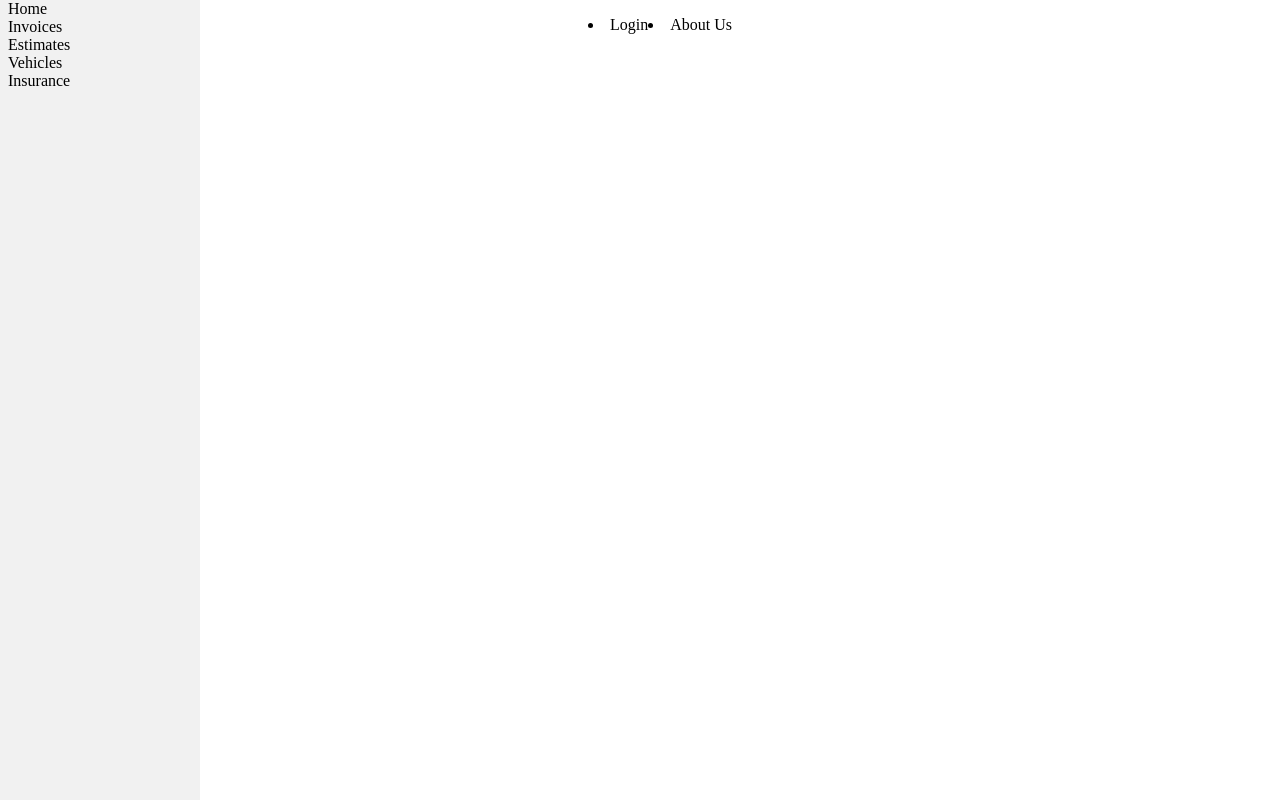
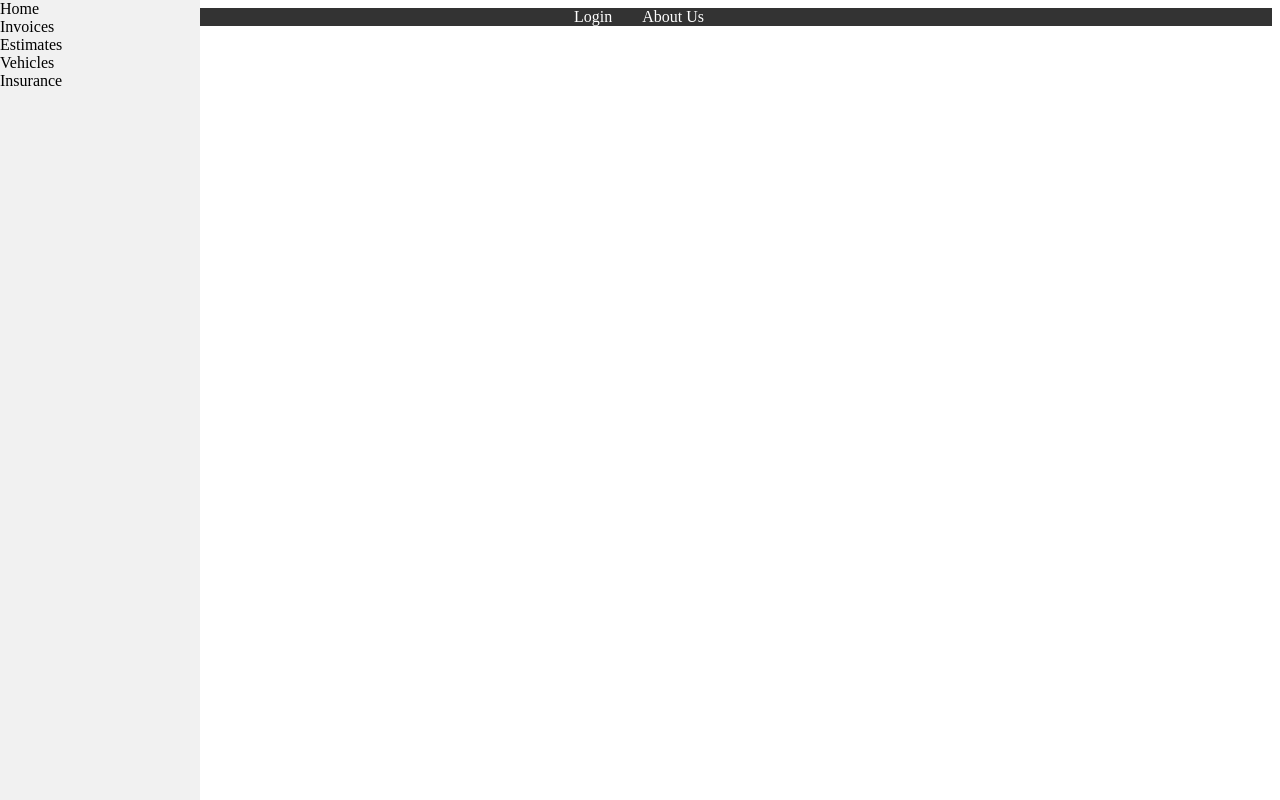
Before and after one commit to srservices9/bootp1.office-manager, a Flask app: page / in a window 1280 px wide. Run offline with Flask 3, Linux system fonts and the light colour scheme.

Commit message:
Further main-template work

```diff
--- a/src/bootp1/__init__.py
+++ b/src/bootp1/__init__.py
@@ -4,7 +4,7 @@ from bootp1.routes import home
 from sqlalchemy import create_engine
 
 def create_app():
-    app = Flask("__name__")
+    app = Flask(__name__)
     app.config.from_object(Config)
 
     app.register_blueprint(home.home, url_prefix="")
--- a/src/bootp1/templates/home.html
+++ b/src/bootp1/templates/home.html
@@ -2,6 +2,6 @@
 {% block title %}Home{% endblock %}
 
 {% block tabs %}
-	<li>Login</li>
-	<li>About Us</li>
+	<li class="tab">Login</li>
+	<li class="tab">About Us</li>
 {% endblock %}
--- a/src/bootp1/templates/main-template.html
+++ b/src/bootp1/templates/main-template.html
@@ -8,14 +8,14 @@
 			list-style-type: none;
 			margin: 0;
 			padding: 0;
-  			width: 200px;
-  			background-color: #f1f1f1;
+			width: 200px;
+			background-color: #f1f1f1;
 			height: 100%;
 			position: fixed;
 			overflow: auto;
 		}
 
-		#section {
+		.section {
 			text-align: left;
 			padding-left: 8px;
 		}
@@ -24,6 +24,18 @@
 			display: flex;
 			justify-content: center;
 			align-items: center;
+			list-style-type: none;
+			margin: 0;
+			padding: 0;
+			background-color: #333333;
+		}
+
+		.tab {
+			display: block;
+			color: white;
+			padding-left: 14px;
+			padding-right: 16px;
+			text-decoration: none;
 		}
 	</style>
 
@@ -35,11 +47,13 @@
 
 	<body>
 		<menu id="sections">
-			<li id="section">Home</li>
-			<li id="section">Invoices</li>
-			<li id="section">Estimates</li>
-			<li id="section">Vehicles</li>
-			<li id="section">Insurance</li>
+			<div id="section">
+				<li group="section">Home</li>
+				<li group="section">Invoices</li>
+				<li group="section">Estimates</li>
+				<li group="section">Vehicles</li>
+				<li group="section">Insurance</li>
+			</div>
 		</menu>
 
 
@@ -49,4 +63,4 @@
 		</menu>
 	</body>
 
-</html>
+	</html>
```
